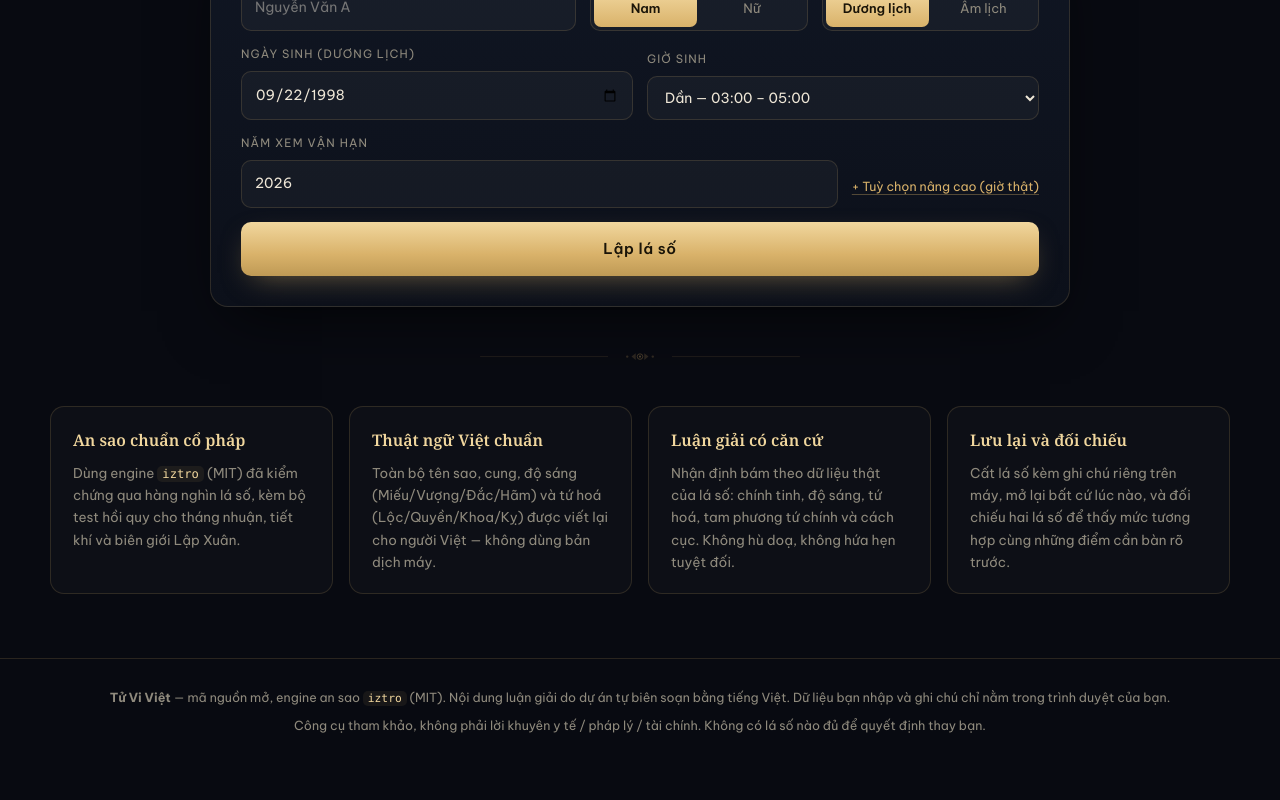
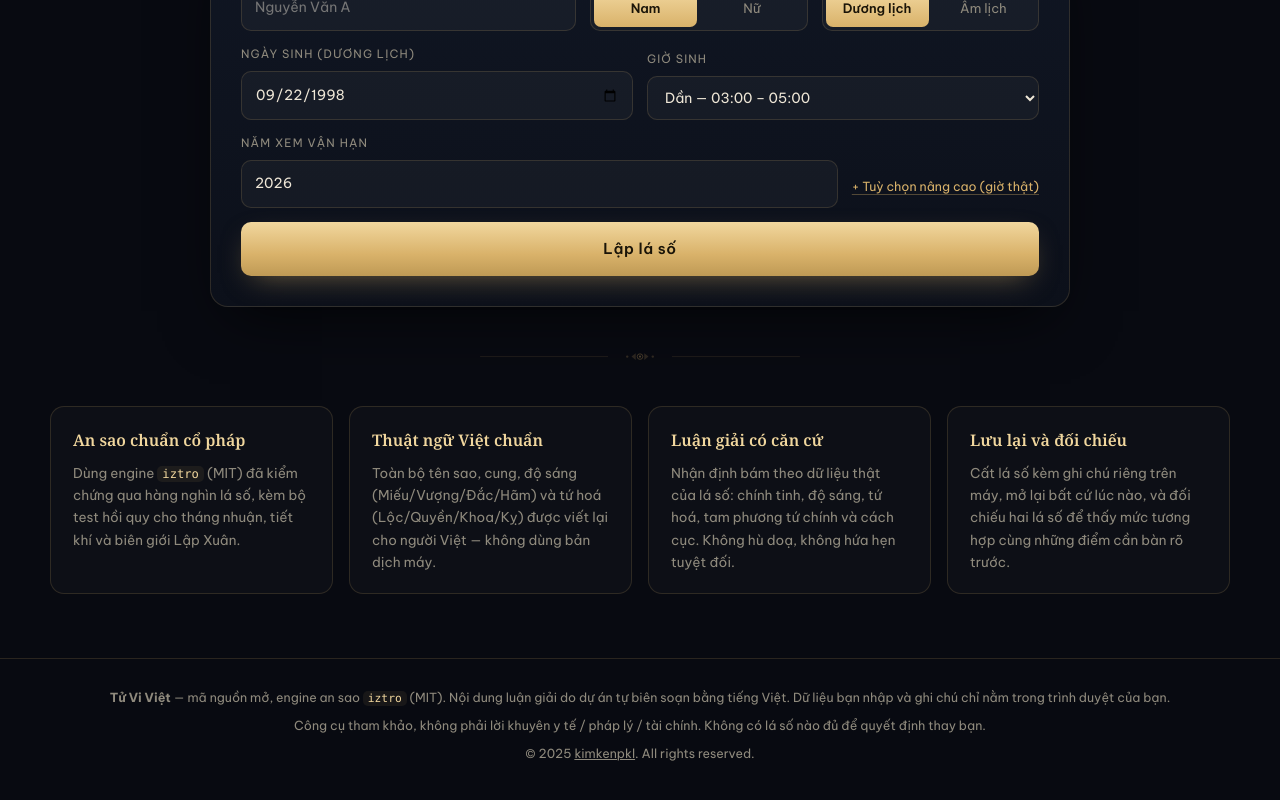
Before and after one commit to KimKenPkl/tuvi-dauso, a React (Vite) app: page / in a window 1280 px wide. Shown: the part 644-1444 px from the top of the page. Built offline with nearby package versions, Linux system fonts and the light colour scheme.

Commit message:
Thêm copyright kimkenpkl
Co-authored-by: CommandCodeBot <noreply@commandcode.ai>

```diff
--- a/src/App.tsx
+++ b/src/App.tsx
@@ -397,6 +397,9 @@ export default function App() {
           Công cụ tham khảo, không phải lời khuyên y tế / pháp lý / tài chính. Không có lá số nào đủ
           để quyết định thay bạn.
         </p>
+        <p className="muted" style={{ marginTop: '8px' }}>
+          © 2025 <a href="https://github.com/KimKenPkl" target="_blank" rel="noopener noreferrer" style={{ color: 'inherit', textDecoration: 'underline' }}>kimkenpkl</a>. All rights reserved.
+        </p>
       </footer>
 
       {cungChon && <DetailPanel cung={cungChon} laSo={laSo!} onClose={() => setCungChon(null)} />}
```
